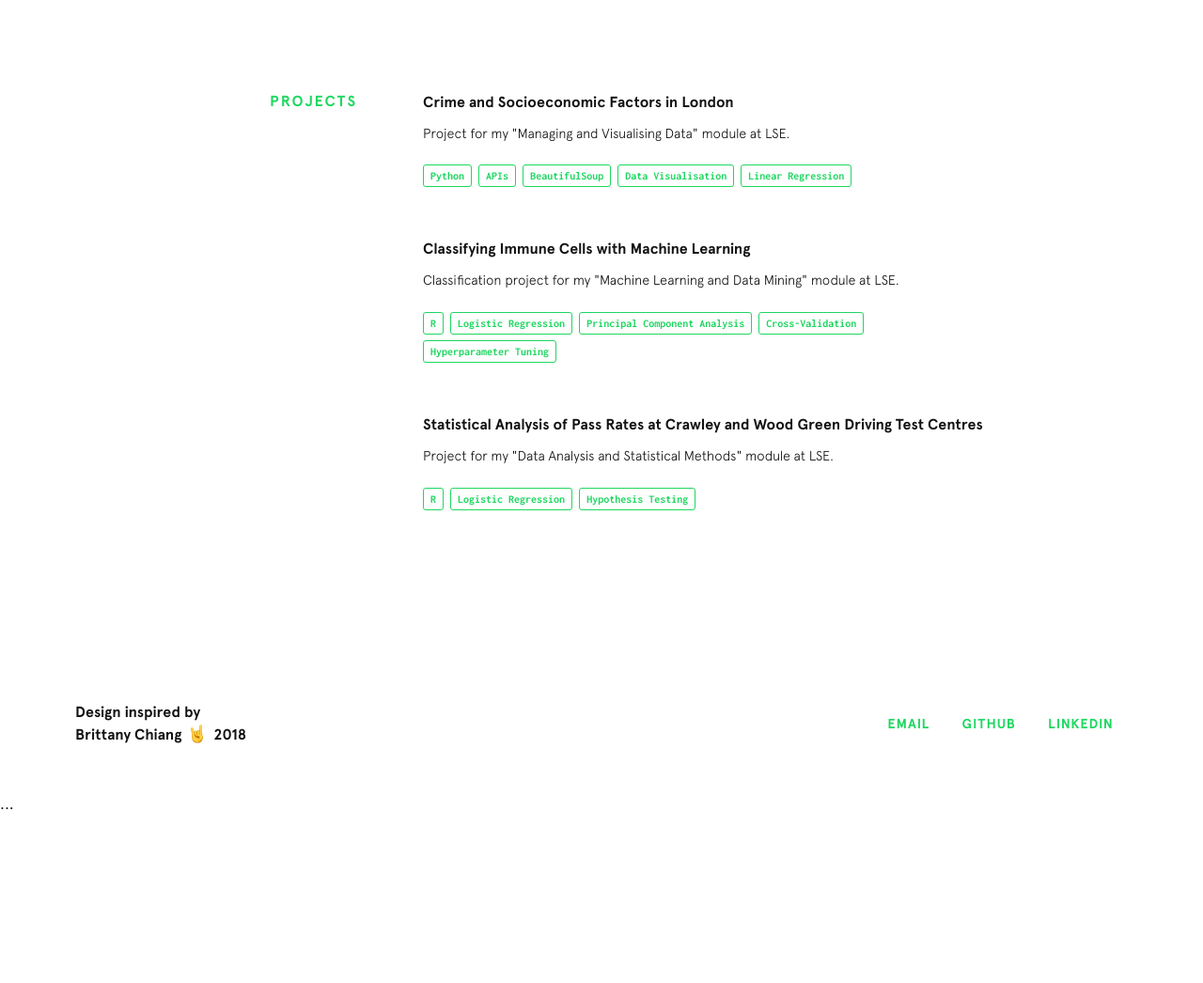
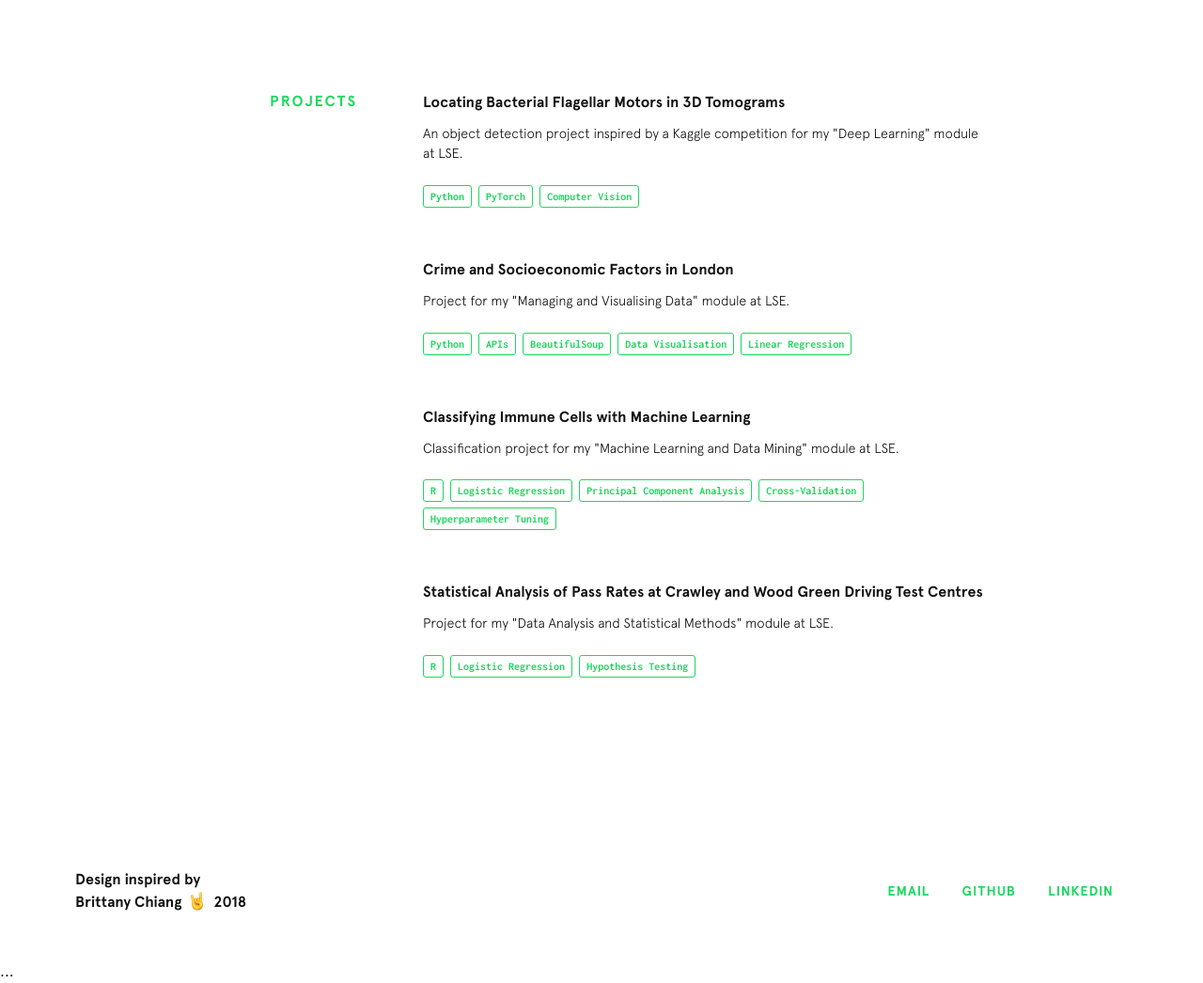
Before and after one commit to belowwind-islander/belowwind-islander.github.io, a Jekyll site: the page built from index.html, in a window 1280 px wide, cut to the strip 1922-2968 px from the top of the page. Shown: the whole strip at 94% size. Built offline with Jekyll 4.4.1, drawn with Linux system fonts in a browser that asks for light colours; nearby versions of some CDN libraries; before the commit the page ends 2790 px from its top, so only the background shows below that; some of the changed lines change nothing that is shown.

Commit message:
feat: ST456 project - locating flagellar motors

```diff
--- /dev/null
+++ b/_posts/2025-04-15-locating-flagellar-motors.md
@@ -0,0 +1,138 @@
+---
+layout: post
+title: "Locating Bacterial Flagellar Motors in 3D Tomograms"
+date: 2025-04-15
+description: An object detection project inspired by a Kaggle competition for my "Deep Learning" module at LSE.
+github: https://github.com/belowwind-islander
+used: [Python, PyTorch, Computer Vision]
+---
+
+## Introduction
+
+In this post, I will discuss the key findings from my research and implementation of deep learning methods to detect bacterial flagellar motors in 3D cryo-electron tomograms.
+
+This was a group project inspired by the Kaggle competition and was completed for my deep learning module. My primary contribution was researching, implementing and comparing state-of-the-art object detection models to automate the traditionally manual task of identifying molecular machines in noisy microscopy data. The goal was to classify 2D slices as containing flagellar motors or not, then precisely locate them.
+
+---
+
+## The Data
+
+The dataset contained 362 bacterial tomograms with 451 annotated flagellar motors. Each tomogram is a 3D reconstruction from cryo-electron microscopy, where bacteria are flash-frozen to preserve molecular structure. The data presented several challenges:
+
+1. Low signal-to-noise ratio (SNR ≈ 0.1-0.3) from the imaging process
+2. Variable motor orientations across different bacteria
+3. Small target size (~24 pixels in 512×512 slices)
+4. Dense cellular environments creating motor-like patterns
+
+For training, I extracted 9 consecutive z-axis slices around each annotated motor, creating 4,054 images (3,262 train, 792 validation). This captured 3D context while enabling 2D detection models.
+
+<figure class="post-image">
+  <img src="/img/posts/ST456/tomogram_slice.png" alt="Tomogram slice example" loading="lazy">
+  <figcaption>Fig. 1: Cryo-ET slice showing bacterial flagellar motor (red marker).</figcaption>
+</figure>
+
+
+---
+
+## A Brief Introduction into the Evolution of Object Detection
+
+Object detection in computer vision has evolved significantly from traditional methods to modern deep learning approaches. This project builds upon several key developments in the field.
+
+**R-CNN (2014-2017)**: Region-based Convolutional Neural Networks (R-CNN) established the foundation for modern object detection. R-CNN used selective search to generate region proposals, then classified each with a CNN. While effective, the multi-stage pipeline was computationally expensive, processing 2000 regions per image. Fast R-CNN and Faster R-CNN improved upon this by sharing convolutional features and introducing Region Proposal Networks (RPNs), reducing detection time from 49 seconds to 0.2 seconds per image.
+
+**YOLO (2016-present)**: You Only Look Once (YOLO) fundamentally changed object detection by framing it as a single regression problem. Instead of region proposals, YOLO divides images into grids and directly predicts bounding boxes and class probabilities in a single forward pass. This enabled real-time detection at 45 FPS. Non-Maximal Suppression (NMS) is then employed in post-processing to select the highest confidence box and suppress boxes with high degrees of overlap measured by intersection over union (IoU). While effective, NMS is a fixed, non-learnable algorithm that can struggle with appropriate thresholds: too high causes duplicate detections, too low removes valid objects. Subsequent versions of YOLO (v2-v11) refined the architecture with improvements like anchor boxes, feature pyramid networks, and CSPDarknet backbones. YOLOv8, used in this project, introduced C2f modules for better gradient flow and SPPF for multi-scale context.
+
+**Transformer-based Detection (2020-present)**: Detection with Transformers (DETR) eliminated hand-crafted components like NMS by treating detection as a set prediction problem. Using transformer encoders-decoders with learned object queries, DETR directly outputs final predictions through [Hungarian matching](https://en.wikipedia.org/wiki/Hungarian_algorithm). However, the original DETR suffered from slow convergence (500 epochs) and high computational cost. Real-Time Detection-Transformers (RT-DETR, 2023) addressed DETR's limitations through two key innovations:
+
+1. Efficient Hybrid Encoder: Replaces pure transformer encoders with CNN-transformer hybrids, reducing computational cost while maintaining global reasoning
+2. Uncertainty-Minimal Query Selection: Instead of random query initialization, selects high-confidence encoder features, accelerating convergence from 500 to ~50 epochs
+
+These improvements made RT-DETR practical for real-time applications while retaining DETR's advantages.
+
+---
+
+## Key Findings
+
+### Model Performance Comparison
+
+I implemented and compared multiple state-of-the-art detection architectures to identify the optimal approach for detecting flagellar motors in noisy tomographic data:
+
+
+| Model | F2 Score | Precision | Recall | mAP@50 | Mean Euclidean Distance |
+|:------|:--------:|:---------:|:------:|:------:|:-----------------------:|
+| YOLOv8n | 0.868 | 0.857 | 0.871 | 0.901 | 27.88 px |
+| YOLOv8m | 0.892 | 0.878 | 0.896 | 0.926 | 28.36 px |
+| YOLOv11m | 0.867 | 0.834 | 0.875 | 0.914 | 26.61 px |
+| **RT-DETR** | **0.926** | **0.880** | **0.938** | **0.946** | **22.54 px** |
+
+<figure class="post-image">
+  <figcaption>Fig. 2: Performance metrics across all models tested on validation sets.</figcaption>
+</figure>
+
+YOLOv8m achieved strong results with an F2 score of 0.892, demonstrating that its CSPDarknet backbone and C2f blocks provided sufficient depth for feature extraction. However, YOLOv11m, despite having similar parameters, showed signs of overfitting with lower performance metrics.
+
+### Why RT-DETR Excelled
+
+RT-DETR's superior performance (F2: 0.926, localization error: 22.54 px) can be attributed to three key factors:
+
+1. **Global Context Understanding**: Transformers relate distant image regions, helping identify motors by cellular context rather than local features alone
+2. **Adaptive Computation**: Query-based detection focuses processing on promising regions, reducing false positives in noisy backgrounds
+3. **End-to-End Learning**: Joint optimization of the entire detection pipeline avoids suboptimal hand-crafted components
+
+The 4.7% recall improvement over YOLOv8m is particularly important for scientific applications where missing motors (false negatives) is more problematic than false positives.
+
+### Training Insights
+
+All models used consistent hyperparameters for fair comparison:
+- Batch size: 16
+- Epochs: 100
+- Optimizer: AdamW (lr=0.002, weight_decay=0.01)
+- IoU threshold: 0.7 for positive assignment
+
+Data augmentation was crucial given the limited training data:
+- Random rotations up to 180° (motors can be any orientation)
+- Horizontal/vertical flips (50% probability)
+- Perspective transforms and translation
+- MixUp augmentation (25% blend ratio) for regularization
+
+RT-DETR converged faster than YOLO models, reaching optimal performance in ~60 epochs versus 80+ for YOLOv8m, demonstrating more efficient learning dynamics.
+
+<figure class="post-image">
+  <img src="/img/posts/ST456/PR_Curves.jpg" alt="PR Curves" loading="lazy">
+  <figcaption>Fig. 3: Precision-Recall curves for RT-DETR (red), YOLOv8n (green), YOLOv8m (blue), YOLOv11m (magenta).</figcaption>
+</figure>
+
+
+---
+
+## Limitations & Future Work
+
+Several limitations should be noted:
+
+1. **2D Processing**: Using 2D slices loses 3D context that could improve detection accuracy.
+2. **Single Structure Type**: Model trained only on flagellar motors, not other cellular structures.
+3. **Small Sample Size**: Only 362 tomograms limited the model's exposure to variability.  The dataset size prevented creation of a separate holdout test set, meaning performance estimates rely on validation data that was used for model selection.
+4. **Computational Cost**: RT-DETR requires 50% more inference time than YOLOv8m (18ms vs 12ms).
+
+Future directions could include:
+1. Implementing true 3D detection models operating directly on volumetric data
+2. Multi-class detection for various molecular structures (ribosomes, pili, etc.)
+
+---
+
+## Conclusion
+
+This project explored state-of-the-art architectures for detecting flagellar motors in cryo-ET data, achieving **93.8% recall and 88% precision on validation data with RT-DETR**. RT-DETR significantly outperformed YOLO variants, with a 22.54 pixel localization error compared to 26-28 pixels for YOLO models.
+
+The work demonstrates that transformer architectures, originally designed for natural language processing, excel at detecting small objects in scientific imaging where context and global reasoning are crucial. Validation performance that suggests the method could match expert annotation quality, though further testing on holdout data would be needed to confirm the model's ability to generalise.
+
+With further research, this could accelerate structural biology research, enabling larger-scale studies that were previously infeasible due to annotation bottlenecks. The success of RT-DETR on this challenging task suggests similar approaches could benefit other scientific imaging domains requiring detection of small, noisy targets.
+
+
+## Further Reading
+
+- <a href="{https://arxiv.org/abs/2304.08069}" target="_blank" class="underline-link link-lg">RT-DETR Paper</a>
+- <a href="{https://docs.ultralytics.com/models/yolov8/}" target="_blank" class="underline-link link-lg">YOLOv8 Documentation</a>
+- <a href="{https://arxiv.org/abs/2005.12872}" target="_blank" class="underline-link link-lg">DETR Paper</a>
+
+Feel free to reach out with questions or feedback!
--- a/css/main.css
+++ b/css/main.css
@@ -279,3 +279,40 @@ th {
 .night th {
   background-color: #898989;
 }
+
+/* Add bullets specifically for post content */
+article .section__content ul,
+.section__content.post-content ul {
+  list-style: disc;
+  padding-left: 20px;
+  margin-bottom: 25px;
+}
+
+article .section__content ul li,
+.section__content.post-content ul li {
+  list-style: disc;
+  margin-bottom: 5px;
+}
+
+article .section__content ol,
+.section__content.post-content ol {
+  list-style: decimal;
+  padding-left: 20px;
+  margin-bottom: 25px;
+}
+
+article .section__content ol li,
+.section__content.post-content ol li {
+  list-style: decimal;
+  margin-bottom: 5px;
+}
+
+/* Ensure skills section stays without bullets */
+.skills .skillz__category ul {
+  list-style: none !important;
+  padding: 0 !important;
+}
+
+.skills .skillz__category__item {
+  list-style: none !important;
+}
```
Also changed, not shown: img/posts/ST456/PR_Curves.jpg (added), img/posts/ST456/tomogram_slice.png (added).
